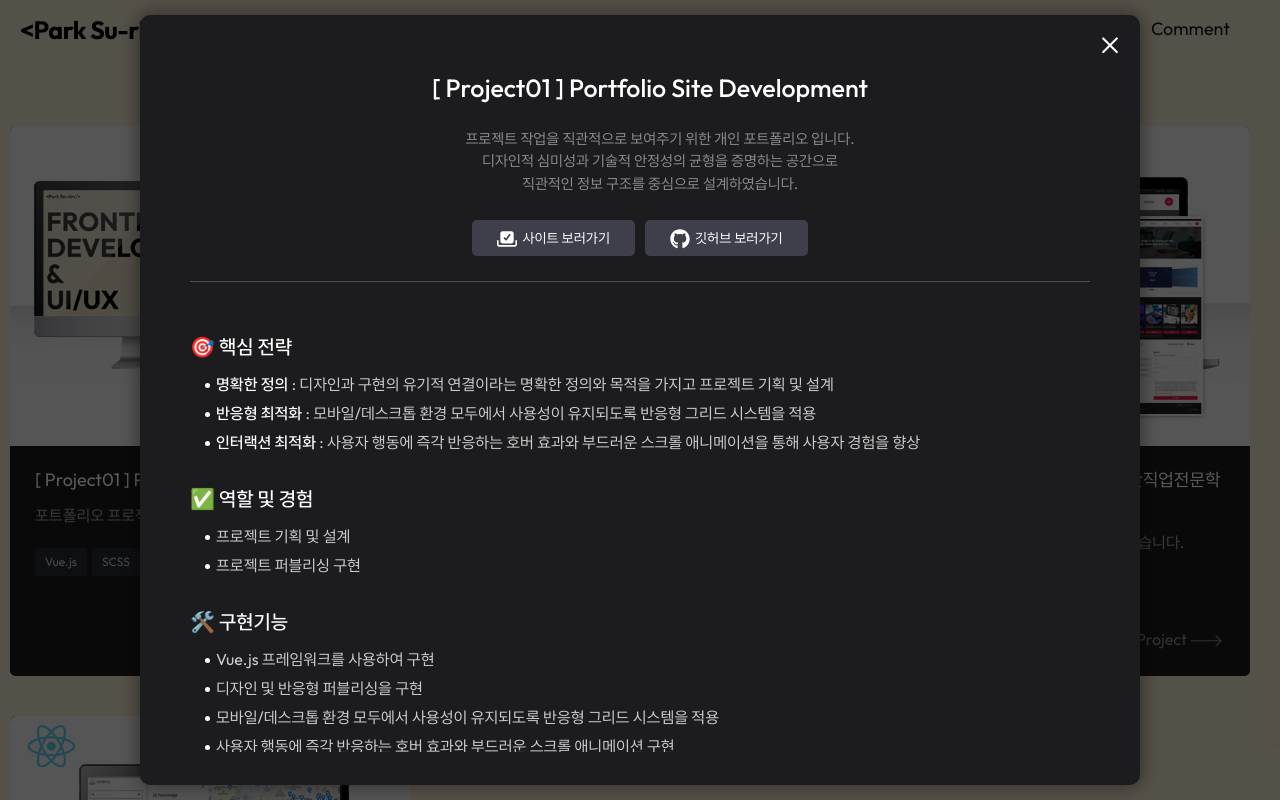
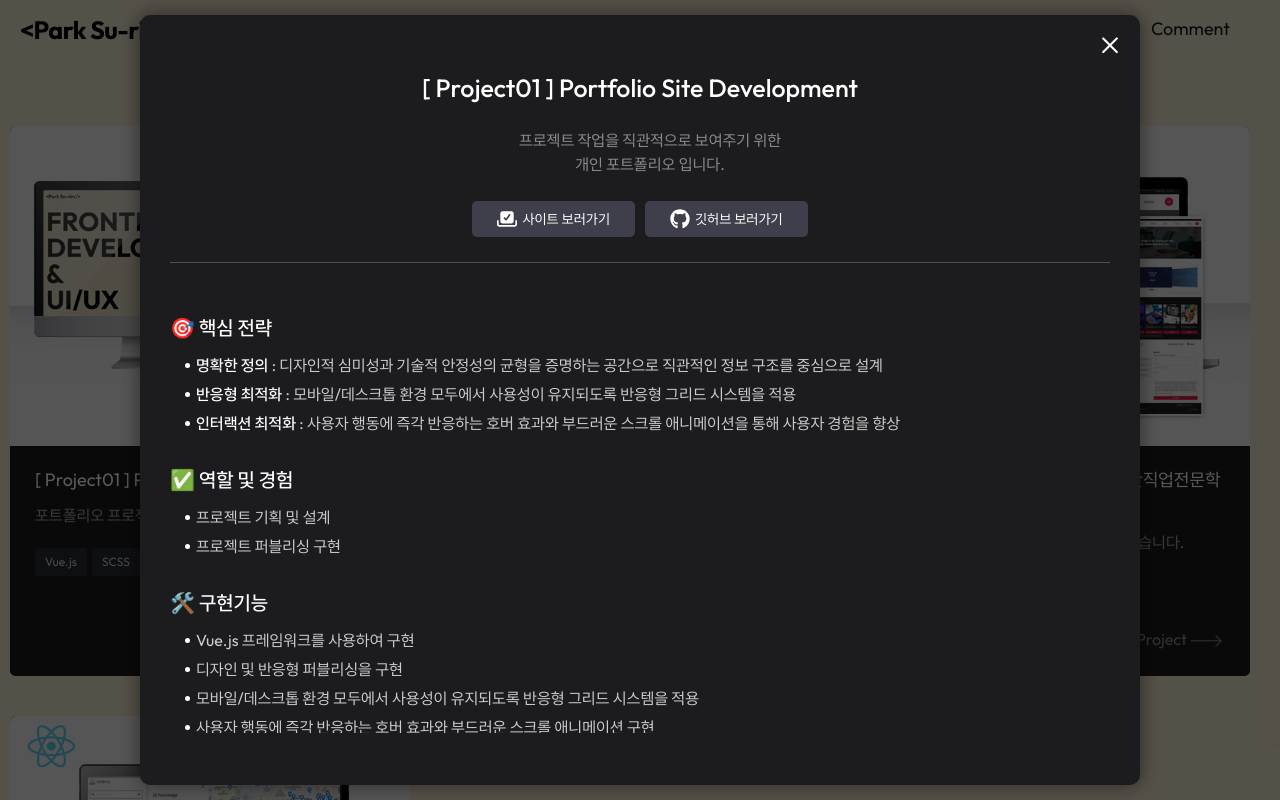
Before and after one commit to hollolo123/portfolio, a Vue app: page / in a window 1280 px wide. Both pictures are taken after a click on the link 209 px from the left and 3343 px from the top of the page. Shown: the part 2943-3743 px from the top of the page. Built offline with nearby package versions, Linux system fonts and the light colour scheme.

Commit message:
text :: css

```diff
--- a/src/data/project/project.js
+++ b/src/data/project/project.js
@@ -19,9 +19,9 @@ const projectData = [
     detailimg : proj_img01_detail,
     url : "https://surimpark.vercel.app/",
     github : "https://github.com/hollolo123/portfolio",
-    descintro : "프로젝트 작업을 직관적으로 보여주기 위한 개인 포트폴리오 입니다.\n 디자인적 심미성과 기술적 안정성의 균형을 증명하는 공간으로\n 직관적인 정보 구조를 중심으로 설계하였습니다.",
+    descintro : "프로젝트 작업을 직관적으로 보여주기 위한\n 개인 포트폴리오 입니다.",
     descstrategy : [
-      { title : "명확한 정의", description : "디자인과 구현의 유기적 연결이라는 명확한 정의와 목적을 가지고 프로젝트 기획 및 설계" },
+      { title : "명확한 정의", description : "디자인적 심미성과 기술적 안정성의 균형을 증명하는 공간으로 직관적인 정보 구조를 중심으로 설계" },
       { title : "반응형 최적화", description : "모바일/데스크톱 환경 모두에서 사용성이 유지되도록 반응형 그리드 시스템을 적용" },
       { title : "인터랙션 최적화", description : "사용자 행동에 즉각 반응하는 호버 효과와 부드러운 스크롤 애니메이션을 통해 사용자 경험을 향상" },
     ],
@@ -50,7 +50,7 @@ const projectData = [
     description : "팀 프로젝트로 진행한 리뉴얼 사이트입니다.",
     url: "https://renewal-cezanne.vercel.app/",
     github : "https://github.com/JeongJae1203/renewal-cezanne",
-    descintro : "팀 프로젝트로 진행한 대전세잔직업전문학교 홈페이지 리뉴얼 사이트 입니다.\n 메인 레이아웃은 직관적인 정보 구조를 중심으로 설계하였고,\n 모바일/데스크톱 환경 모두에서 사용성이 유지되도록 반응형 그리드 시스템을 적용했습니다.",
+    descintro : "팀 프로젝트로 진행한 대전세잔직업전문학교 홈페이지\n 리뉴얼 사이트 입니다.",
     descstrategy : [
       { title : "정보 재설계", description : "교육 정보 우선순위 재정비로 정보 도달 동선 최적화" },
       { title : "UI 시인성", description : "강한 컬러 대비와 포인트 컬러를 활용해 클릭(CTA) 유도 및 레이아웃 명확화" },
@@ -84,7 +84,7 @@ const projectData = [
     description : "리뉴얼 사이트를 Vue.js를 사용하여 만들었습니다.",
     url : "https://cezanne-vue.vercel.app/",
     github : "https://github.com/hollolo123/cezanne_vue",
-    descintro : "팀 프로젝트로 진행한 대전세잔직업전문학교 리뉴얼 사이트를 Vue.js 프레임워크를 사용하여 컴포넌트 기반 개발 역량과 동적 데이터 핸들링 능력을 향상시켰습니다.",
+    descintro : "대전세잔직업전문학교 리뉴얼 사이트를 Vue.js 프레임워크를 사용하여\n 컴포넌트 기반 개발 역량과 동적 데이터 핸들링 능력을 향상시켰습니다.",
     descstrategy : [
       { title : "컴포넌트 중심 설계", description : "UI 요소(카드, 내비게이션, 모달 등)를 독립된 컴포넌트로 구조화하여 재사용성과 유지보수 효율 극대화" },
       { title : "프로젝트 구조 단순화", description : "Vue.js 프레임워크의 모듈화 특성을 활용하여 프로젝트 구조를 단순화하고 유지보수 용이성 강화" },
@@ -112,11 +112,11 @@ const projectData = [
     keyword : ["React", "SCSS", "Vite", "Vercel"],
     thumbnail : proj_img04,
     detailimg : proj_img04_detail,
-    description : "(진행중) 팀 프로젝트로 React를 활용해 제작한 탐색형 웹 서비스입니다.",
+    description : "(진행중)팀 프로젝트로 React를 활용해\n 제작한 탐색형 웹 서비스입니다.",
     url : "https://daejeon-bread-map.vercel.app/",
     github : "https://github.com/sk-y01/daejeon_bread_map",
     descintro :
-      "(진행중) 대전 지역 빵집 데이터를 기반으로 빵집 탐색이 가능하도록 설계했습니다. \n 본 프로젝트는 GitHub Pages의 정적 환경에서 구동되어 API 호출 속도에 제한이 있을 수 있습니다. \n 쾌적한 확인을 위해 로딩 완료까지 잠시만 기다려 주시면 감사하겠습니다.",
+      "(진행중) 본 프로젝트는 GitHub Pages의 정적 환경에서 구동되어\n API 호출 속도에 제한이 있을 수 있습니다. \n 쾌적한 확인을 위해 로딩 완료까지 잠시만 기다려 주시면 감사하겠습니다.",
     descstrategy : [
       { title : "정보 시각화", description : "대전 지역 빵집 데이터를 기반으로 빵집 탐색이 가능하도록 설계" },
       { title : "사용자 편의성", description : "현재 위치 기반 검색 기능을 통해 사용자가 원하는 빵집 정보를 2-3번의 클릭으로 도달하도록 동선 최적화" },
--- a/src/styles/sections/project.scss
+++ b/src/styles/sections/project.scss
@@ -73,7 +73,8 @@
             left: 50%;
             width: 100%;
             transform: translate(-50%, 0);
-            font-size: 1.6rem;
+            padding: 0 2rem;
+            font-size: 1.8rem;
             color: #fff;
             box-sizing: border-box;
             text-align: center;
@@ -184,7 +185,7 @@
     margin: 0 auto;
     background: $dark-color;
     border-radius: 10px;
-    padding: 3.5rem 1rem 3.5rem 5rem;
+    padding: 3.5rem 1rem 3.5rem 3rem;
     box-sizing: border-box;
     color: #fff;
     text-align: left;
@@ -201,15 +202,15 @@
       text-align: center;
       color: #898b92;
       margin-bottom: 2rem;
-      font-size: 1.5rem;
-      width: 65%;
+      font-size: 1.6rem;
+      width: 100%;
       margin: 0 auto;
       word-break: keep-all;
       white-space: pre-line;
     }
     .btn__site {
       border-bottom: 1px solid #4d4d57;
-      margin: 2rem 4rem 0 0;
+      margin: 2rem 2rem 0 0;
       padding-bottom: 2rem;
       text-align: center;
       a {
@@ -332,6 +333,7 @@
   .modal__popup {
     .modal__content {
       max-width: 80%;
+
     }
   }
 }
```
Also changed, not shown: src/components/common/ModalPopup.vue (indentation only).
